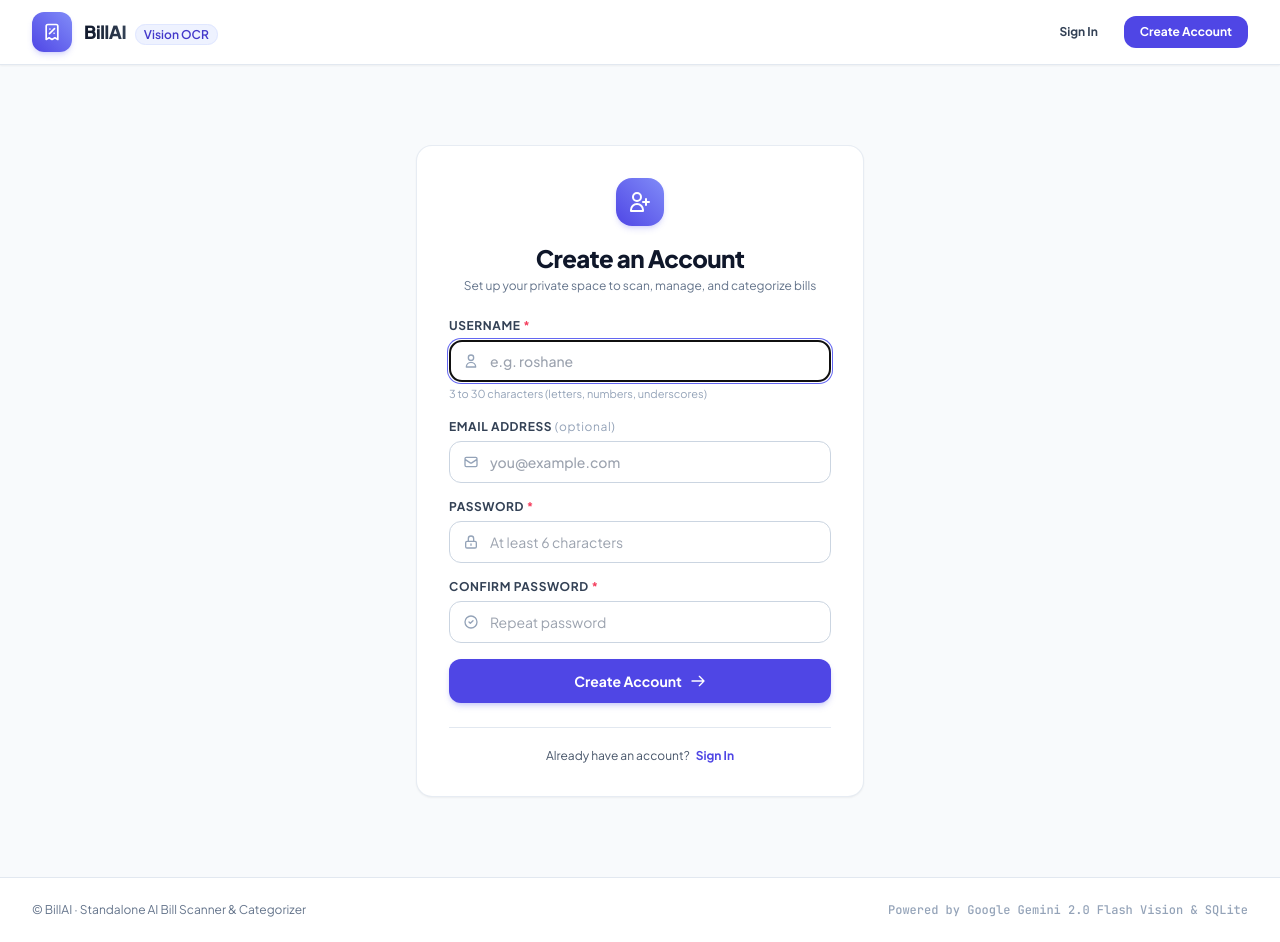
After one commit to RoshD-08/bill_scanner_app, a Flask app: page /register in a window 1280 px wide. The commit adds this page. Run offline with Flask 3, Linux system fonts and the light colour scheme; some libraries are stand-ins or nearby versions.

Commit message:
feat: add user account creation, login, and user-scoped bill tracking

```diff
--- a/app.py
+++ b/app.py
@@ -1,20 +1,22 @@
 """
 app.py
 Standalone AI Bill Scanner & Categorizer Web Application.
+Supports multi-user authentication, login, registration, and user-scoped bill tracking.
 """
 
 import os
 import uuid
 import json
+from functools import wraps
 from flask import (
     Flask, render_template, request, redirect,
-    url_for, flash, jsonify, Response
+    url_for, flash, jsonify, Response, session
 )
 from dotenv import load_dotenv
 
 from database import (
-    init_db, save_bill, get_all_bills,
-    delete_bill, get_category_summary,
+    init_db, create_user, authenticate_user, get_user_by_id,
+    save_bill, get_all_bills, delete_bill, get_category_summary,
     export_bills_to_csv, CATEGORIES
 )
 from currency import get_common_exchange_rates, fetch_live_rates
@@ -48,11 +50,126 @@ with app.app_context():
     os.makedirs(app.config["UPLOAD_FOLDER"], exist_ok=True)
 
 
+# ==========================================
+# Authentication Helpers
+# ==========================================
+
+def login_required(f):
+    """Decorator to require login on protected endpoints."""
+    @wraps(f)
+    def decorated_function(*args, **kwargs):
+        if "user_id" not in session:
+            if request.is_json or request.path.startswith("/api/") or request.path == "/upload":
+                return jsonify({"error": "Authentication required. Please log in."}), 401
+            flash("Please sign in to access your bill dashboard.", "error")
+            return redirect(url_for("login", next=request.url))
+        return f(*args, **kwargs)
+    return decorated_function
+
+
+@app.context_processor
+def inject_user():
+    """Make current_user available to all Jinja templates."""
+    user_id = session.get("user_id")
+    current_user = None
+    if user_id:
+        current_user = get_user_by_id(user_id)
+        if not current_user:
+            # Stale session cleanup
+            session.clear()
+    return dict(current_user=current_user)
+
+
+# ==========================================
+# Auth Routes (Login, Register, Logout)
+# ==========================================
+
+@app.route("/login", methods=["GET", "POST"])
+def login():
+    """Sign in existing user."""
+    if "user_id" in session:
+        return redirect(url_for("index"))
+
+    next_url = request.args.get("next") or request.form.get("next") or url_for("index")
+
+    if request.method == "POST":
+        identifier = request.form.get("identifier", "").strip()
+        password = request.form.get("password", "").strip()
+
+        if not identifier or not password:
+            flash("Please enter both your username/email and password.", "error")
+            return render_template("login.html", identifier=identifier, next_url=next_url)
+
+        user = authenticate_user(identifier, password)
+        if user:
+            session["user_id"] = user["id"]
+            session["username"] = user["username"]
+            flash(f"Welcome back, {user['username']}!", "success")
+            return redirect(next_url)
+        else:
+            flash("Invalid username/email or password. Please try again.", "error")
+            return render_template("login.html", identifier=identifier, next_url=next_url)
+
+    return render_template("login.html", next_url=next_url)
+
+
+@app.route("/register", methods=["GET", "POST"])
+def register():
+    """Create a new user account."""
+    if "user_id" in session:
+        return redirect(url_for("index"))
+
+    if request.method == "POST":
+        username = request.form.get("username", "").strip()
+        email = request.form.get("email", "").strip()
+        password = request.form.get("password", "").strip()
+        confirm_password = request.form.get("confirm_password", "").strip()
+
+        if not username or not password:
+            flash("Username and password are required.", "error")
+            return render_template("register.html", username=username, email=email)
+
+        if password != confirm_password:
+            flash("Passwords do not match. Please re-enter.", "error")
+            return render_template("register.html", username=username, email=email)
+
+        if len(password) < 6:
+            flash("Password must be at least 6 characters long.", "error")
+            return render_template("register.html", username=username, email=email)
+
+        user, error = create_user(username, password, email=email if email else None)
+        if error:
+            flash(error, "error")
+            return render_template("register.html", username=username, email=email)
+
+        # Log new user in automatically
+        session["user_id"] = user["id"]
+        session["username"] = user["username"]
+        flash(f"Account created successfully! Welcome, {user['username']}.", "success")
+        return redirect(url_for("index"))
+
+    return render_template("register.html")
+
+
+@app.route("/logout", methods=["GET", "POST"])
+def logout():
+    """Sign out current user."""
+    session.clear()
+    flash("You have been signed out successfully.", "success")
+    return redirect(url_for("login"))
+
+
+# ==========================================
+# Main Dashboard & Bill Routes
+# ==========================================
+
 @app.route("/")
+@login_required
 def index():
-    """Main dashboard displaying upload zone, category summary, and all bills."""
-    summary = get_category_summary()
-    bills = get_all_bills()
+    """Main dashboard displaying upload zone, category summary, and user's bills."""
+    user_id = session.get("user_id")
+    summary = get_category_summary(user_id=user_id)
+    bills = get_all_bills(user_id=user_id)
     rates = get_common_exchange_rates()
     return render_template(
         "index.html",
@@ -74,6 +191,7 @@ def api_currency_rates():
 
 
 @app.route("/upload", methods=["POST"])
+@login_required
 def upload():
     """Handle receipt image upload and trigger AI vision extraction."""
     file = request.files.get("bill_image") or request.files.get("file")
@@ -124,8 +242,10 @@ def ollama_status():
 
 
 @app.route("/save", methods=["POST"])
+@login_required
 def save():
-    """Save user-confirmed or edited bill data to SQLite."""
+    """Save user-confirmed or edited bill data to SQLite associated with current user."""
+    user_id = session.get("user_id")
     image_path = request.form.get("image_path", "").strip()
     if not image_path:
         flash("Cannot save bill without receipt image.", "error")
@@ -163,7 +283,7 @@ def save():
     }
 
     try:
-        save_bill(data)
+        save_bill(data, user_id=user_id)
         flash(f"Bill from '{data['vendor_name'] or 'Unknown'}' saved successfully!", "success")
     except Exception as e:
         flash(f"Failed to save bill: {str(e)}", "error")
@@ -172,9 +292,11 @@ def save():
 
 
 @app.route("/delete/<int:bill_id>", methods=["POST"])
+@login_required
 def delete(bill_id):
-    """Delete a bill record and clean up image file."""
-    image_path = delete_bill(bill_id)
+    """Delete a bill record owned by current user and clean up image file."""
+    user_id = session.get("user_id")
+    image_path = delete_bill(bill_id, user_id=user_id)
     if image_path:
         full_path = os.path.join(app.config["UPLOAD_FOLDER"], image_path)
         if os.path.exists(full_path):
@@ -184,15 +306,17 @@ def delete(bill_id):
                 pass
         flash("Bill deleted successfully.", "success")
     else:
-        flash("Bill not found.", "error")
+        flash("Bill not found or you do not have permission to delete it.", "error")
 
     return redirect(url_for("index"))
 
 
 @app.route("/export/csv")
+@login_required
 def export_csv():
-    """Export all bill records to CSV format."""
-    csv_data = export_bills_to_csv()
+    """Export current user's bill records to CSV format."""
+    user_id = session.get("user_id")
+    csv_data = export_bills_to_csv(user_id=user_id)
     return Response(
         csv_data,
         mimetype="text/csv",
@@ -201,9 +325,11 @@ def export_csv():
 
 
 @app.route("/api/summary")
+@login_required
 def api_summary():
-    """Return JSON category breakdown."""
-    return jsonify(get_category_summary())
+    """Return JSON category breakdown for current user."""
+    user_id = session.get("user_id")
+    return jsonify(get_category_summary(user_id=user_id))
 
 
 if __name__ == "__main__":
--- a/templates/base.html
+++ b/templates/base.html
@@ -52,20 +52,49 @@
       </a>
 
       <div class="flex items-center gap-3">
+        {% if current_user %}
         <a href="{{ url_for('export_csv') }}"
-           class="inline-flex items-center gap-2 px-3.5 py-1.5 rounded-lg border border-slate-300 text-slate-700 bg-white hover:bg-slate-50 text-sm font-semibold transition shadow-sm">
-          <svg class="w-4 h-4 text-slate-500" fill="none" stroke="currentColor" viewBox="0 0 24 24">
+           class="hidden sm:inline-flex items-center gap-2 px-3.5 py-1.5 rounded-lg border border-slate-300 text-slate-700 bg-white hover:bg-slate-50 text-xs font-semibold transition shadow-xs">
+          <svg class="w-3.5 h-3.5 text-slate-500" fill="none" stroke="currentColor" viewBox="0 0 24 24">
             <path stroke-linecap="round" stroke-linejoin="round" stroke-width="2" d="M12 10v6m0 0l-3-3m3 3l3-3m2 8H7a2 2 0 01-2-2V5a2 2 0 012-2h5.586a1 1 0 01.707.293l5.414 5.414a1 1 0 01.293.707V19a2 2 0 01-2 2z"/>
           </svg>
           Export CSV
         </a>
-        <a href="#uploadSection"
-           class="inline-flex items-center gap-2 px-4 py-2 rounded-lg bg-brand-600 hover:bg-brand-700 text-white text-sm font-semibold transition shadow-sm shadow-brand-500/25">
-          <svg class="w-4 h-4" fill="none" stroke="currentColor" viewBox="0 0 24 24">
+        <a href="{{ url_for('index') }}#uploadSection"
+           class="inline-flex items-center gap-1.5 px-3.5 py-1.5 rounded-lg bg-brand-600 hover:bg-brand-700 text-white text-xs font-semibold transition shadow-xs shadow-brand-500/25">
+          <svg class="w-3.5 h-3.5" fill="none" stroke="currentColor" viewBox="0 0 24 24">
             <path stroke-linecap="round" stroke-linejoin="round" stroke-width="2" d="M12 4v16m8-8H4"/>
           </svg>
           Scan Bill
         </a>
+
+        <!-- User profile pill & Logout -->
+        <div class="flex items-center gap-2 pl-2 border-l border-slate-200">
+          <div class="flex items-center gap-2 px-2.5 py-1 rounded-xl bg-slate-100 text-slate-800 text-xs font-semibold">
+            <span class="w-6 h-6 rounded-lg bg-brand-600 text-white flex items-center justify-center font-bold text-[11px] uppercase">
+              {{ current_user.username[0] }}
+            </span>
+            <span class="max-w-[120px] truncate">{{ current_user.username }}</span>
+          </div>
+          <a href="{{ url_for('logout') }}"
+             title="Sign Out"
+             class="p-1.5 rounded-lg text-slate-400 hover:text-rose-600 hover:bg-rose-50 transition"
+             aria-label="Sign Out">
+            <svg class="w-4 h-4" fill="none" stroke="currentColor" viewBox="0 0 24 24">
+              <path stroke-linecap="round" stroke-linejoin="round" stroke-width="2" d="M17 16l4-4m0 0l-4-4m4 4H7m6 4v1a3 3 0 01-3 3H6a3 3 0 01-3-3V7a3 3 0 013-3h4a3 3 0 013 3v1"/>
+            </svg>
+          </a>
+        </div>
+        {% else %}
+        <a href="{{ url_for('login') }}"
+           class="px-3.5 py-1.5 text-xs font-bold text-slate-700 hover:text-brand-600 transition">
+          Sign In
+        </a>
+        <a href="{{ url_for('register') }}"
+           class="inline-flex items-center gap-1.5 px-4 py-2 rounded-xl bg-brand-600 hover:bg-brand-700 text-white text-xs font-bold transition shadow-xs shadow-brand-500/25">
+          Create Account
+        </a>
+        {% endif %}
       </div>
     </div>
   </header>
--- /dev/null
+++ b/templates/register.html
@@ -0,0 +1,104 @@
+{% extends "base.html" %}
+{% block title %}Create Account &middot; BillAI{% endblock %}
+
+{% block content %}
+<div class="max-w-md mx-auto my-8 sm:my-12">
+  <div class="bg-white rounded-2xl border border-slate-200/80 shadow-sm p-6 sm:p-8">
+    <div class="text-center mb-6">
+      <div class="w-12 h-12 mx-auto rounded-2xl bg-gradient-to-tr from-brand-600 to-indigo-400 flex items-center justify-center text-white shadow-md shadow-brand-500/20 mb-4">
+        <svg class="w-6 h-6" fill="none" stroke="currentColor" viewBox="0 0 24 24">
+          <path stroke-linecap="round" stroke-linejoin="round" stroke-width="2" d="M18 9v3m0 0v3m0-3h3m-3 0h-3m-2-5a4 4 0 11-8 0 4 4 0 018 0zM3 20a6 6 0 0112 0v1H3v-1z"/>
+        </svg>
+      </div>
+      <h1 class="text-2xl font-extrabold text-slate-900 tracking-tight">Create an Account</h1>
+      <p class="text-xs text-slate-500 mt-1">Set up your private space to scan, manage, and categorize bills</p>
+    </div>
+
+    <form action="{{ url_for('register') }}" method="POST" class="space-y-4">
+      <div>
+        <label for="username" class="block text-xs font-bold text-slate-700 uppercase tracking-wider mb-1.5">
+          Username <span class="text-rose-500">*</span>
+        </label>
+        <div class="relative">
+          <div class="absolute inset-y-0 left-0 pl-3.5 flex items-center pointer-events-none text-slate-400">
+            <svg class="w-4 h-4" fill="none" stroke="currentColor" viewBox="0 0 24 24">
+              <path stroke-linecap="round" stroke-linejoin="round" stroke-width="2" d="M16 7a4 4 0 11-8 0 4 4 0 018 0zM12 14a7 7 0 00-7 7h14a7 7 0 00-7-7z"/>
+            </svg>
+          </div>
+          <input type="text" name="username" id="username" required autofocus minlength="3" maxlength="30"
+                 value="{{ username or '' }}"
+                 placeholder="e.g. roshane"
+                 class="w-full pl-10 pr-3.5 py-2.5 rounded-xl border border-slate-300 focus:ring-2 focus:ring-brand-500 focus:border-brand-500 text-sm font-medium text-slate-900 shadow-xs">
+        </div>
+        <p class="text-[11px] text-slate-400 mt-1">3 to 30 characters (letters, numbers, underscores)</p>
+      </div>
+
+      <div>
+        <label for="email" class="block text-xs font-bold text-slate-700 uppercase tracking-wider mb-1.5">
+          Email Address <span class="text-slate-400 font-normal lowercase">(optional)</span>
+        </label>
+        <div class="relative">
+          <div class="absolute inset-y-0 left-0 pl-3.5 flex items-center pointer-events-none text-slate-400">
+            <svg class="w-4 h-4" fill="none" stroke="currentColor" viewBox="0 0 24 24">
+              <path stroke-linecap="round" stroke-linejoin="round" stroke-width="2" d="M3 8l7.89 5.26a2 2 0 002.22 0L21 8M5 19h14a2 2 0 002-2V7a2 2 0 00-2-2H5a2 2 0 00-2 2v10a2 2 0 002 2z"/>
+            </svg>
+          </div>
+          <input type="email" name="email" id="email"
+                 value="{{ email or '' }}"
+                 placeholder="you@example.com"
+                 class="w-full pl-10 pr-3.5 py-2.5 rounded-xl border border-slate-300 focus:ring-2 focus:ring-brand-500 focus:border-brand-500 text-sm font-medium text-slate-900 shadow-xs">
+        </div>
+      </div>
+
+      <div>
+        <label for="password" class="block text-xs font-bold text-slate-700 uppercase tracking-wider mb-1.5">
+          Password <span class="text-rose-500">*</span>
+        </label>
+        <div class="relative">
+          <div class="absolute inset-y-0 left-0 pl-3.5 flex items-center pointer-events-none text-slate-400">
+            <svg class="w-4 h-4" fill="none" stroke="currentColor" viewBox="0 0 24 24">
+              <path stroke-linecap="round" stroke-linejoin="round" stroke-width="2" d="M12 15v2m-6 4h12a2 2 0 002-2v-6a2 2 0 00-2-2H6a2 2 0 00-2 2v6a2 2 0 002 2zm10-10V7a4 4 0 00-8 0v4h8z"/>
+            </svg>
+          </div>
+          <input type="password" name="password" id="password" required minlength="6"
+                 placeholder="At least 6 characters"
+                 class="w-full pl-10 pr-3.5 py-2.5 rounded-xl border border-slate-300 focus:ring-2 focus:ring-brand-500 focus:border-brand-500 text-sm text-slate-900 shadow-xs">
+        </div>
+      </div>
+
+      <div>
+        <label for="confirm_password" class="block text-xs font-bold text-slate-700 uppercase tracking-wider mb-1.5">
+          Confirm Password <span class="text-rose-500">*</span>
+        </label>
+        <div class="relative">
+          <div class="absolute inset-y-0 left-0 pl-3.5 flex items-center pointer-events-none text-slate-400">
+            <svg class="w-4 h-4" fill="none" stroke="currentColor" viewBox="0 0 24 24">
+              <path stroke-linecap="round" stroke-linejoin="round" stroke-width="2" d="M9 12l2 2 4-4m6 2a9 9 0 11-18 0 9 9 0 0118 0z"/>
+            </svg>
+          </div>
+          <input type="password" name="confirm_password" id="confirm_password" required minlength="6"
+                 placeholder="Repeat password"
+                 class="w-full pl-10 pr-3.5 py-2.5 rounded-xl border border-slate-300 focus:ring-2 focus:ring-brand-500 focus:border-brand-500 text-sm text-slate-900 shadow-xs">
+        </div>
+      </div>
+
+      <button type="submit"
+              class="w-full py-3 px-4 rounded-xl bg-brand-600 hover:bg-brand-700 text-white font-bold text-sm shadow-md shadow-brand-500/25 transition flex items-center justify-center gap-2 mt-2">
+        <span>Create Account</span>
+        <svg class="w-4 h-4" fill="none" stroke="currentColor" viewBox="0 0 24 24">
+          <path stroke-linecap="round" stroke-linejoin="round" stroke-width="2" d="M14 5l7 7m0 0l-7 7m7-7H3"/>
+        </svg>
+      </button>
+    </form>
+
+    <div class="mt-6 pt-5 border-t border-slate-200 text-center">
+      <p class="text-xs text-slate-600">
+        Already have an account?
+        <a href="{{ url_for('login') }}" class="font-bold text-brand-600 hover:text-brand-700 hover:underline ml-1">
+          Sign In
+        </a>
+      </p>
+    </div>
+  </div>
+</div>
+{% endblock %}
```
Also changed, not shown: database.py (+194 -25 lines), templates/login.html (added, +72 -0 lines), README.md.
